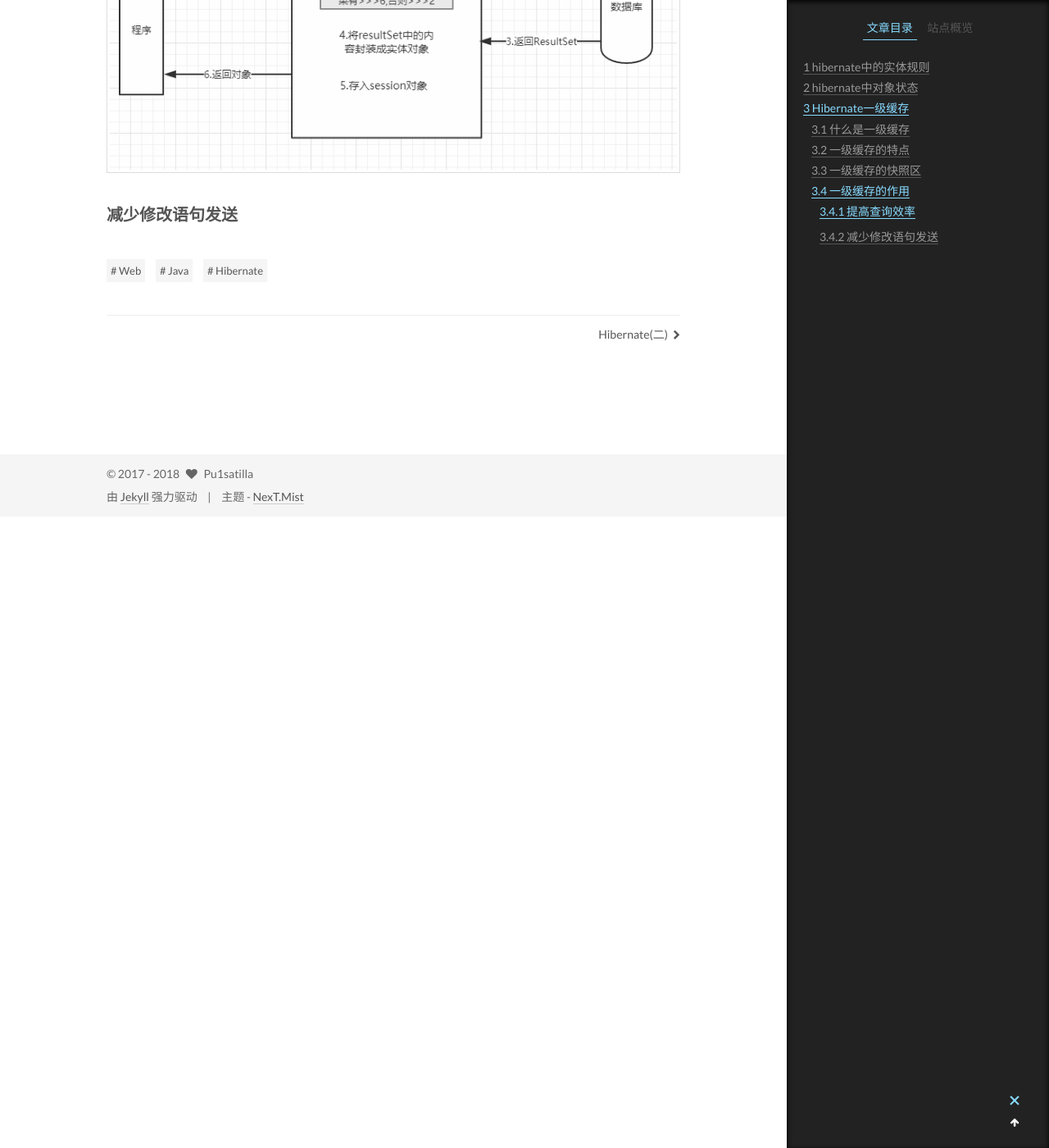
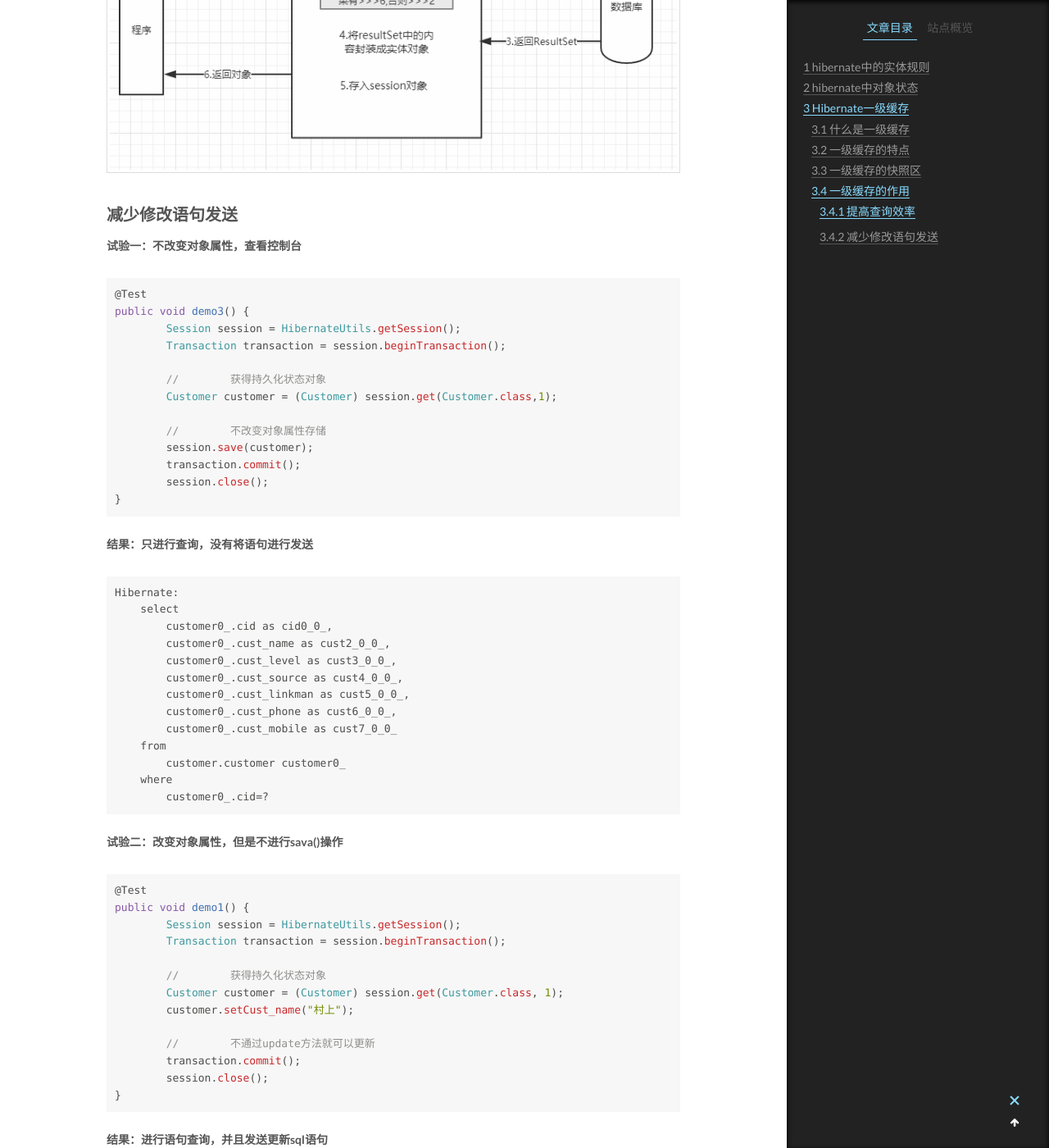
Before and after one commit to Pu1satil1a/Pu1satilla.github.io, a Jekyll site: the page built from _posts/2018-05-04-hibernate-frame3.md, in a window 1280 px wide and 1400 px high, scrolled down 5383 px. Shown: the whole window at 82% size. Built offline with Jekyll 4.4.1, drawn with Linux system fonts in a browser that asks for light colours; some of the changed text lies outside the part shown.

Commit message:
05-05日志，关于Hibernate一级缓存以及Hibernate事务相关知识

````diff
--- a/_posts/2018-05-04-hibernate-03.md
+++ b/_posts/2018-05-04-hibernate-frame3.md
@@ -144,7 +144,7 @@ public void demo2() {
 	session.close();
 }
 ```
-结果：
+**结果：**
 ```
 Hibernate:
     select
@@ -161,7 +161,87 @@ Hibernate:
         customer0_.cid=?
 true
 ```
-过程：
+**过程：**
 ![](/assets/images/hibernate/cache02.png)
 
 ### 减少修改语句发送
+
+**试验一：不改变对象属性，查看控制台**
+``` java
+@Test
+public void demo3() {
+	Session session = HibernateUtils.getSession();
+	Transaction transaction = session.beginTransaction();
+
+	//        获得持久化状态对象
+	Customer customer = (Customer) session.get(Customer.class,1);
+
+	//        不改变对象属性存储
+	session.save(customer);
+	transaction.commit();
+	session.close();
+}
+```
+**结果：只进行查询，没有将语句进行发送**
+```
+Hibernate:
+    select
+        customer0_.cid as cid0_0_,
+        customer0_.cust_name as cust2_0_0_,
+        customer0_.cust_level as cust3_0_0_,
+        customer0_.cust_source as cust4_0_0_,
+        customer0_.cust_linkman as cust5_0_0_,
+        customer0_.cust_phone as cust6_0_0_,
+        customer0_.cust_mobile as cust7_0_0_
+    from
+        customer.customer customer0_
+    where
+        customer0_.cid=?
+```
+
+**试验二：改变对象属性，但是不进行sava()操作**
+``` java
+@Test
+public void demo1() {
+	Session session = HibernateUtils.getSession();
+	Transaction transaction = session.beginTransaction();
+
+	//        获得持久化状态对象
+	Customer customer = (Customer) session.get(Customer.class, 1);
+	customer.setCust_name("村上");
+
+	//        不通过update方法就可以更新
+	transaction.commit();
+	session.close();
+}
+```
+**结果：进行语句查询，并且发送更新sql语句**
+```
+Hibernate:
+    select
+        customer0_.cid as cid0_0_,
+        customer0_.cust_name as cust2_0_0_,
+        customer0_.cust_level as cust3_0_0_,
+        customer0_.cust_source as cust4_0_0_,
+        customer0_.cust_linkman as cust5_0_0_,
+        customer0_.cust_phone as cust6_0_0_,
+        customer0_.cust_mobile as cust7_0_0_
+    from
+        customer.customer customer0_
+    where
+        customer0_.cid=?
+Hibernate:
+    update
+        customer.customer
+    set
+        cust_name=?,
+        cust_level=?,
+        cust_source=?,
+        cust_linkman=?,
+        cust_phone=?,
+        cust_mobile=?
+    where
+        cid=?
+```
+**过程：**
+![](/assets/images/hibernate/cache03.png)
````
Also changed, not shown: other parts of _posts/2018-05-04-hibernate-frame3.md (+1 -1 lines), _posts/2018-05-05-hibernate-frame4.md (added, +128 -0 lines), assets/images/hibernate/cache03.png (added).
